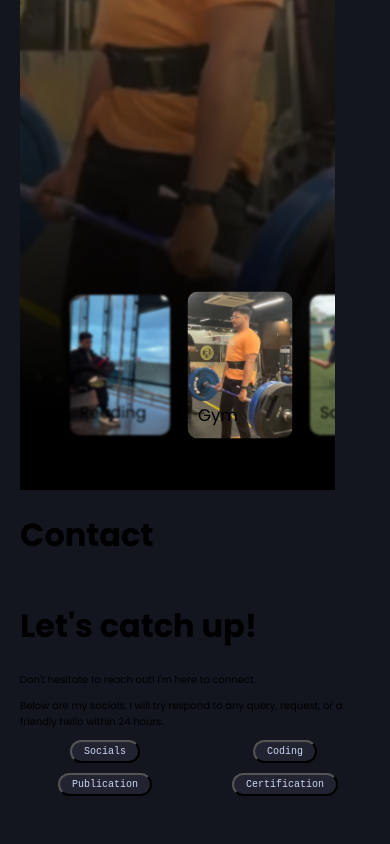
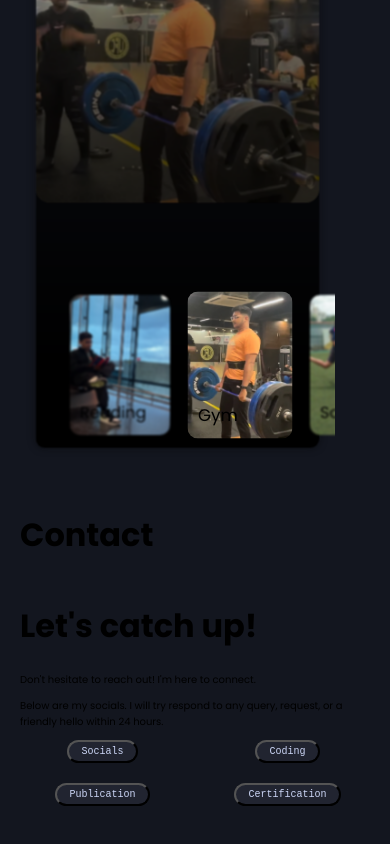
Before and after one commit to ron103/rohanwaghmare, a React (Create React App) app: page / in a window 390 px wide. Shown: the part 6662-7506 px from the top of the page. Built offline with nearby package versions, Linux system fonts and the light colour scheme.

Commit message:
updated extra curricular section

```diff
--- a/src/index.css
+++ b/src/index.css
@@ -258,14 +258,12 @@ body {
 @media screen and (max-width: 1050px) { /* Adjusts for devices with width less than 768px */
   .container {
     max-width: 95% !important; /* Forces the container to occupy 90% of the screen width */
+
   }
   .intro, .slider { /* Assuming you want these elements to also occupy 90% width */
     width: 90% !important; /* Adjusts width to 90% for consistency */
   }
-}
 
-
-@media screen and (max-width: 1050px) {
   .thumbnail{
     justify-content: start;
   }
@@ -279,6 +277,9 @@ body {
     top: 10%;
   }
 }
+
+
+
 
 .header-container {
   position: fixed;
@@ -480,7 +481,7 @@ body {
   .social-cloud-container {
     display: grid;
     grid-template-columns: repeat(2, 1fr); /* Creates two columns */
-    gap: 10px; /* Adjust the gap as needed */
+    gap: 20px; /* Adjust the gap as needed */
     justify-items: center;
   }
 
@@ -517,3 +518,29 @@ body {
   align-items: center;
   flex-direction: column;
 }
+
+
+
+
+@media screen and (max-width: 1050px) {
+  .slider .list .item img {
+    width: 100%; /* Full width of its parent */
+    max-height: 300px; /* Limits the height, adjust based on your need */
+    object-fit: cover; /* Ensures the image covers the area, might crop */
+  }
+
+  .slider .list .item.active {
+    /* Assuming you want the active item to stand out */
+    transform: scale(0.9); /* Slightly smaller */
+
+    box-shadow: 0 0 10px rgba(9, 9, 9, 0.5); /* Soft glow for emphasis */
+  }
+
+  .slider .list .item {
+    display: flex; /* Ensures children (like your image) are flex children */
+    justify-content: center; /* Center horizontally */
+    align-items: center; /* Center vertically */
+    overflow: hidden; /* Prevents image overflow */
+    border-radius: 10px; /* Optional: Adds rounded corners to the container */
+  }
+}
```
